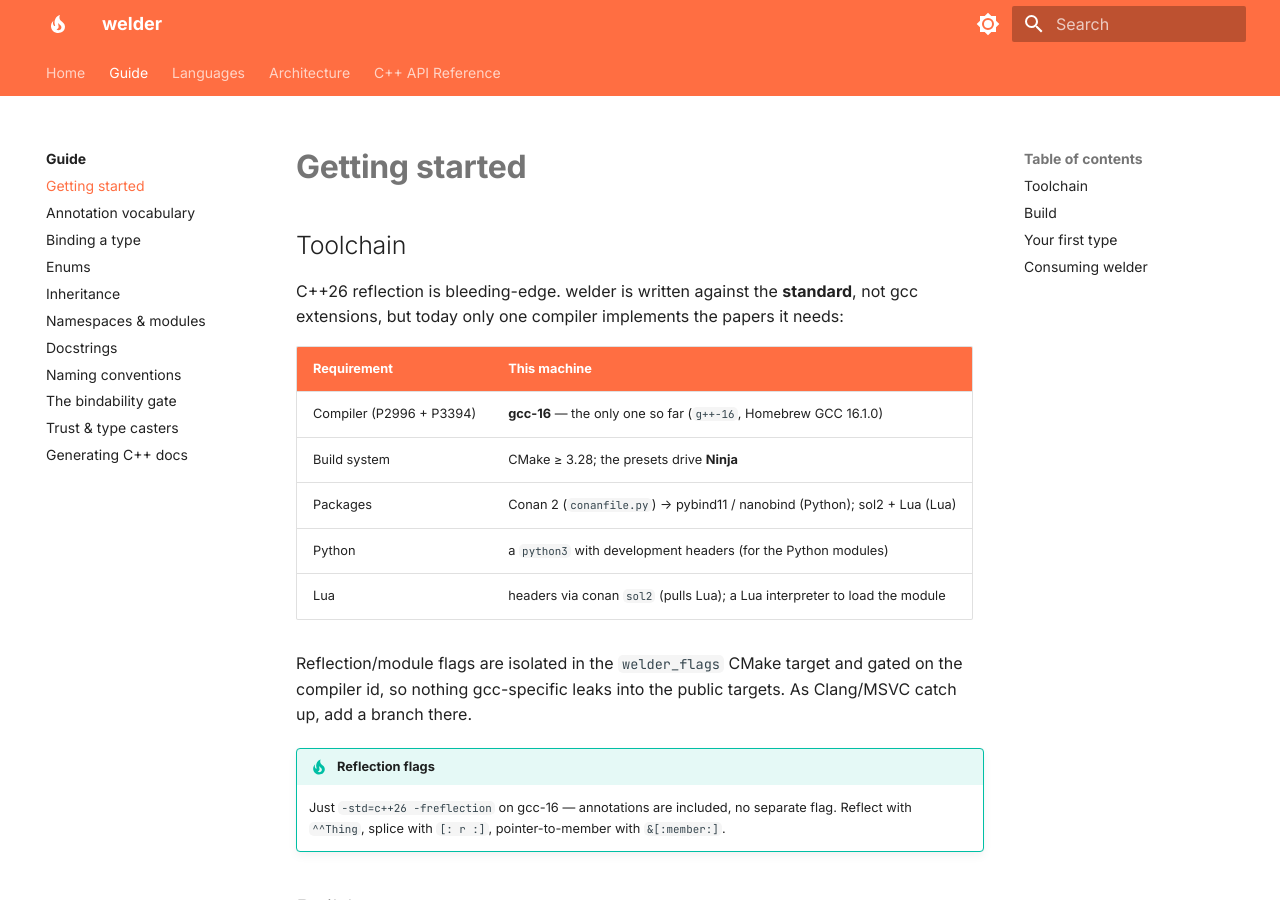
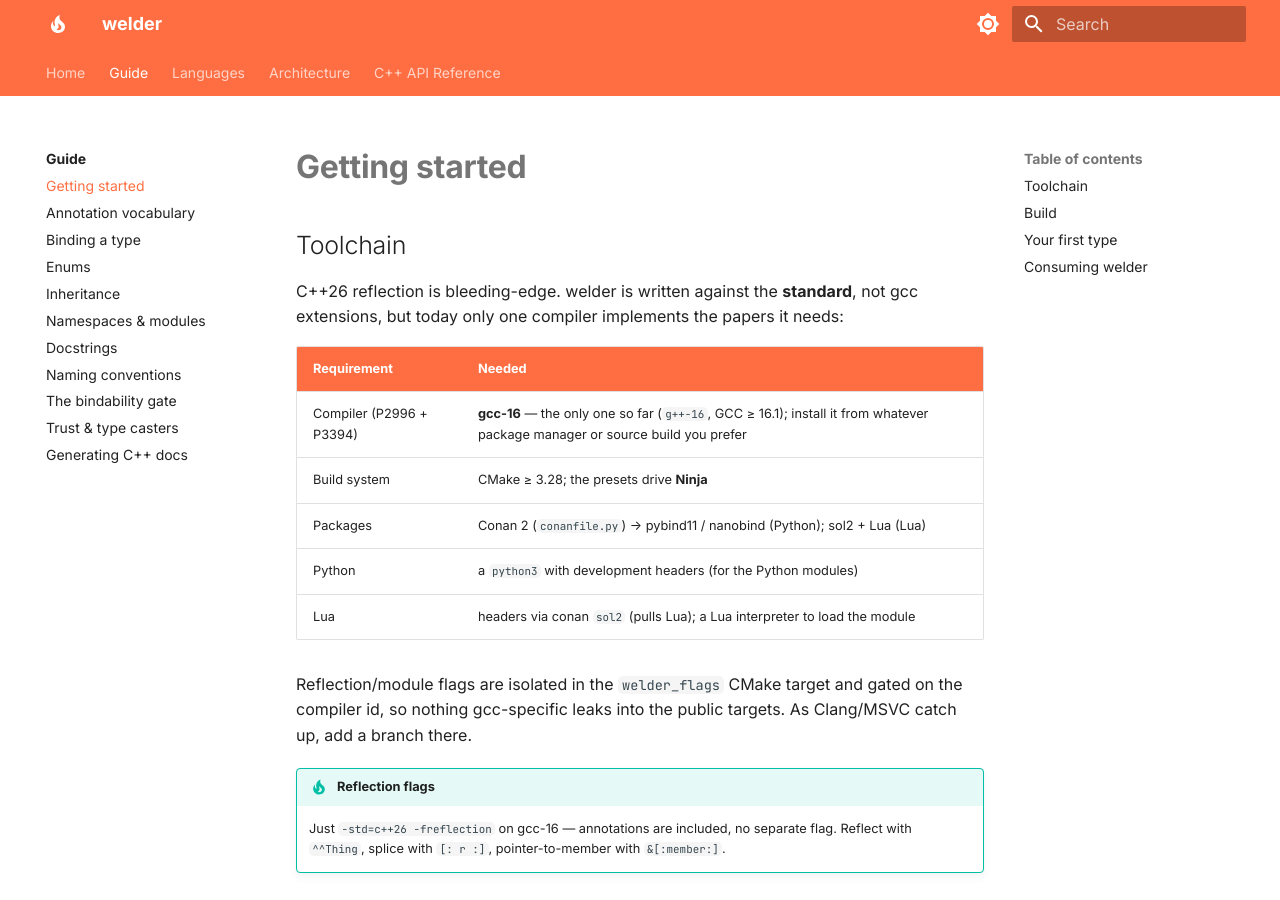
Before and after one commit to skarndev/welder, an MkDocs documentation site: the page built from docs/content/guide/getting-started.md, in a window 1280 px wide and 900 px high. Built offline with MkDocs 1.6.1 and Material for MkDocs 9.7.7, drawn with Linux system fonts in a browser that asks for light colours.

Commit message:
docs: don't tie gcc-16 to a specific package manager
The compiler is the only prescription (gcc >= 16.1 for P2996 + P3394);
where it comes from is the user's choice. Drop the Homebrew framing in
the README and getting-started prerequisites.

Co-Authored-By: Claude Opus 4.8 <noreply@anthropic.com>

```diff
--- a/docs/content/guide/getting-started.md
+++ b/docs/content/guide/getting-started.md
@@ -5,9 +5,9 @@
 C++26 reflection is bleeding-edge. welder is written against the **standard**, not
 gcc extensions, but today only one compiler implements the papers it needs:
 
-| Requirement | This machine |
+| Requirement | Needed |
 |---|---|
-| Compiler (P2996 + P3394) | **gcc-16** — the only one so far (`g++-16`, Homebrew GCC 16.1.0) |
+| Compiler (P2996 + P3394) | **gcc-16** — the only one so far (`g++-16`, GCC ≥ 16.1); install it from whatever package manager or source build you prefer |
 | Build system | CMake ≥ 3.28; the presets drive **Ninja** |
 | Packages | Conan 2 (`conanfile.py`) → pybind11 / nanobind (Python); sol2 + Lua (Lua) |
 | Python | a `python3` with development headers (for the Python modules) |
```
Also changed, not shown: README.md.
